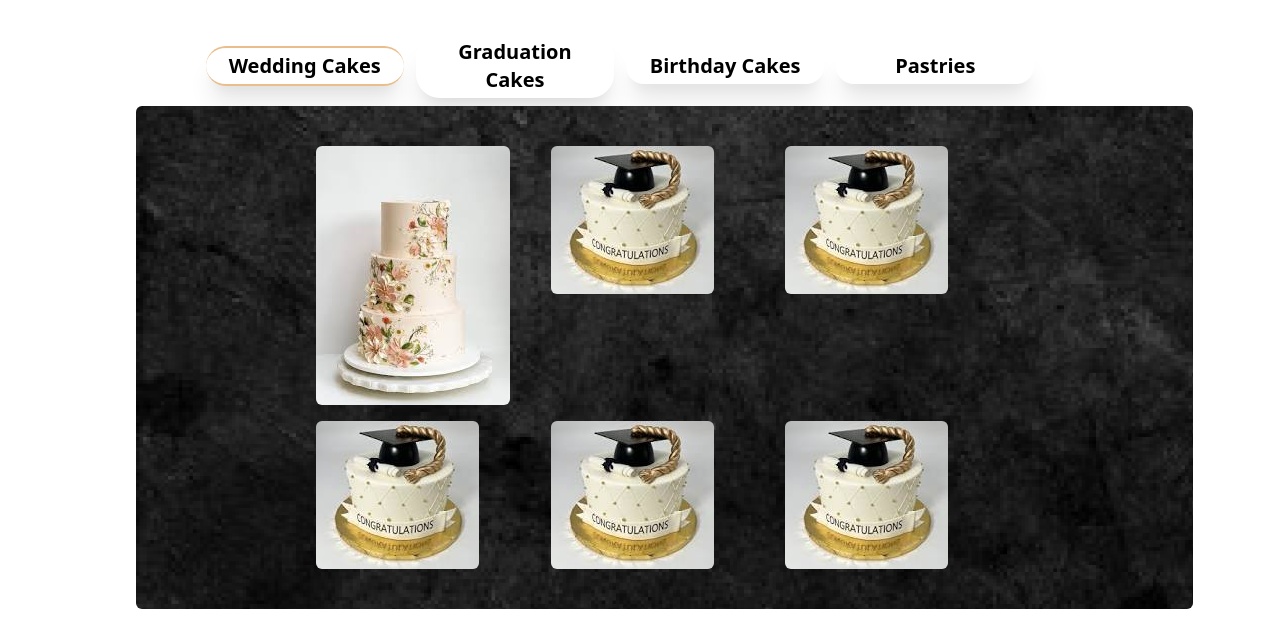
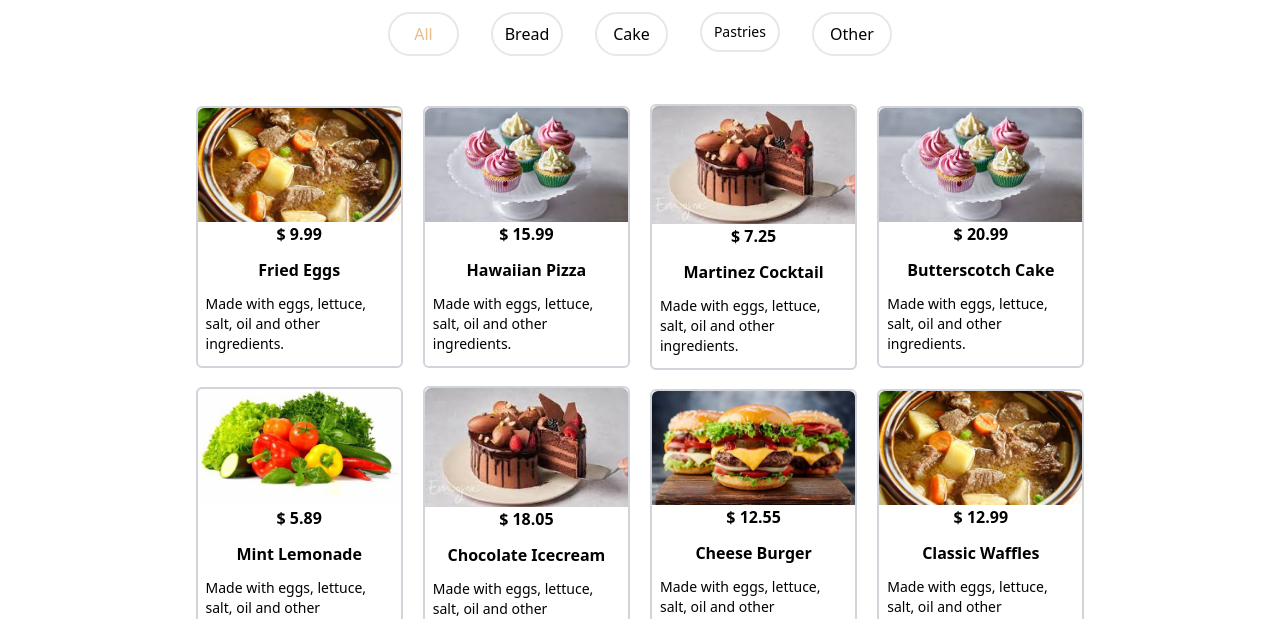
Before and after one commit to B-Jayree/Pro-LAMANE_BAKERY, a plain HTML site: page menu.html in a window 1280 px wide. Shown: the part 596-1215 px from the top of the page. Drawn offline with nearby package versions, Linux system fonts and the light colour scheme.

Commit message:
finalize menu

```diff
--- a/menu.html
+++ b/menu.html
@@ -77,54 +77,76 @@
 
    <main>
 <div class="w-full flex flex-col items-center">
-        <div class="lg:py-8 lg:ml-12  lg:text-lg text-md flex justify-center pt-2 tui">
-            <ul class="flex lg:justify-center lg:gap-7 gap-1  lg:flex-row flex-row ">
-                <li class="main-colo border-g">
-                    <a href="#" class="main-colo">
-                       Cakes
-                    </a>
-                </li>
-            </ul>
-        </div>
-        <div class="row-1 flex  flex-col justify-center items-center py-4 top">
-        <div class="flex lg:flex-row flex-col justify-center lg:w-9/12 w-full items-center gap-3 lg:mr-10 pb-2">
-        <a href="" class="rounded-3xl lg:shadow-xl font-semibold lg:text-xl text-center lg:px-3 lg:w-full w-6/12 border-g1 lg:py-1">Wedding Cakes</a>
-        <a href="" class="rounded-3xl lg:shadow-xl font-semibold lg:text-xl text-center lg:px-3 lg:w-full w-6/12 shadow-xl lg:py-1">Graduation Cakes</a>
-        <a href="" class="rounded-3xl lg:shadow-xl font-semibold lg:text-xl text-center lg:px-3 lg:w-full w-6/12 shadow-xl lg:py-1">Birthday Cakes</a>
-        <a href="" class="rounded-3xl lg:shadow-xl font-semibold lg:text-xl text-center lg:px-3 lg:w-full w-6/12 shadow-xl lg:py-1">Pastries</a>
-
-        </div>
-        <div class="bg-footer rounded-md flex flex-col lg:ml-12 lg:py-4 items-center">
-        <div class="flex flex-wrap py-4 lg:w-8/12 justify-center ">
-            <div class="blog-gallery lg:w-1/3 w-1/2 lg:py-2 p-1 rounded-md">
-                <a href="./img/gd-cake-3.png"><img class="rounded-md " src="./Img/cakes-3.png"></a>
+    <p class="text-4xl font-serif main-colo pt-4">MENU</p>
+    <div class="flex flex-col lg:flex-row gap-8 py-8">
+       <a href=""><button class="border-2 rounded-3xl py-2 px-6 main-colo">All</button></a>
+       <a href=""><button class="border-2 rounded-3xl py-2 px-3">Bread</button></a>
+       <a href=""><button class="border-2 rounded-3xl py-2 px-4">Cake</button></a>
+       <a href=""><button class="border-2 rounded-3xl py-2 px-3 text-sm">Pastries</button></a>
+       <a href=""><button class="border-2 rounded-3xl py-2 px-4">Other</button></a>
     </div>
 
-            <div class="blog-gallery lg:w-1/3 w-1/2 lg:py-2 p-1 rounded-md">
-                <a href="./img/cakes-3.png"><img class="rounded-md" src="./Img/gd-cake-3.png"></a>
+    <div class="flex flex-col  lg:w-10/12 w-11/12 py-4 gap-4 justify-center items-center">
+        <div class=" flex flex-col lg:flex-row w-10/12 justify-center items-center gap-5">
+            <div class="flex w-3/12 flex-col justify-center items-center border-2 border-gray-300 rounded-md">
+                <img class="w-full rounded-t-md" src="./img/menu-pic/boiled beef.jpeg" alt="">
+                <span class="red font-semibold pb-3">$ 9.99</span>
+                <p class="font-semibold mb-3">Fried Eggs</p>
+                <p class="text-sm items-center mb-3 justify-center px-2">Made with eggs, lettuce, salt, oil and other ingredients.</p>
             </div>
 
-            <div class="blog-gallery lg:w-1/3 w-1/2 lg:py-2 p-1 rounded-md">
-                <a href="./img/gd-cake-3.png"><img class="rounded-md" src="./Img/gd-cake-3.png"></a>
+            <div class="flex w-3/12 flex-col justify-center items-center border-2 border-gray-300 rounded-md">
+                <img class="w-full rounded-t-md" src="./img/menu-pic/c-cake.png" alt="">
+                <span class="red font-semibold pb-3">$ 15.99</span>
+                <p class="font-semibold mb-3">Hawaiian Pizza</p>
+                <p class="text-sm items-center mb-3 justify-center px-2">Made with eggs, lettuce, salt, oil and other ingredients.</p>
             </div>
 
-            <div class="blog-gallery lg:w-1/3 w-1/2 lg:py-2 p-1 rounded-md">
-                <a href="./img/gd-cake-3.png"><img class="rounded-md" src="./Img/gd-cake-3.png"></a>
+            <div class="flex w-3/12 flex-col justify-center items-center border-2 border-gray-300 rounded-md">
+                <img class="w-full rounded-t-md" src="./img/menu-pic/Cake-0.png" alt="">
+                <span class="red font-semibold pb-3">$ 7.25</span>
+                <p class="font-semibold mb-3">Martinez Cocktail</p>
+                <p class="text-sm items-center mb-3 justify-center px-2">Made with eggs, lettuce, salt, oil and other ingredients.</p>
             </div>
 
-            <div class="blog-gallery lg:w-1/3 w-1/2 lg:py-2 p-1 rounded-md">
-                <a href="./img/gd-cake-3.png"><img class="rounded-md" src="./Img/gd-cake-3.png"></a>
+            <div class="flex w-3/12 flex-col justify-center items-center border-2 border-gray-300 rounded-md">
+                <img class="w-full rounded-t-md" src="./img/menu-pic/c-cake.png" alt="">
+                <span class="red font-semibold pb-3">$ 20.99</span>
+                <p class="font-semibold mb-3">Butterscotch Cake</p>
+                <p class="text-sm items-center mb-3 justify-center px-2">Made with eggs, lettuce, salt, oil and other ingredients.</p>
+            </div>
         </div>
 
-            <div class="blog-gallery lg:w-1/3 w-1/2 lg:py-2 p-1 rounded-md">
-                <a href="./img/gd-cake-3.png"><img class="rounded-md" src="./Img/gd-cake-3.png"></a>
+        <div class=" flex flex-col lg:flex-row w-10/12 justify-center items-center gap-5">
+            <div class="flex w-3/12 flex-col justify-center items-center border-2 border-gray-300 rounded-md">
+                <img class="w-full rounded-t-md" src="./img/menu-pic/Veggies.jpeg" alt="">
+                <span class="red font-semibold pb-3">$ 5.89</span>
+                <p class="font-semibold mb-3">Mint Lemonade</p>
+                <p class="text-sm items-center mb-3 justify-center px-2">Made with eggs, lettuce, salt, oil and other ingredients.</p>
+            </div>
+
+            <div class="flex w-3/12 flex-col justify-center items-center border-2 border-gray-300 rounded-md">
+                <img class="w-full rounded-t-md" src="./img/menu-pic/Cake-0.png" alt="">
+                <span class="red font-semibold pb-3">$ 18.05</span>
+                <p class="font-semibold mb-3">Chocolate Icecream</p>
+                <p class="text-sm items-center mb-3 justify-center px-2">Made with eggs, lettuce, salt, oil and other ingredients.</p>
+            </div>
+
+            <div class="flex w-3/12 flex-col justify-center items-center border-2 border-gray-300 rounded-md">
+                <img class="w-full rounded-t-md" src="./img/menu-pic/Burgers.jpeg" alt="">
+                <span class="red font-semibold pb-3">$ 12.55</span>
+                <p class="font-semibold mb-3">Cheese Burger</p>
+                <p class="text-sm items-center mb-3 justify-center px-2">Made with eggs, lettuce, salt, oil and other ingredients.</p>
+            </div>
+
+            <div class="flex w-3/12 flex-col justify-center items-center border-2 border-gray-300 rounded-md">
+                <img class="w-full rounded-t-md" src="./img/menu-pic/boiled beef.jpeg" alt="">
+                <span class="red font-semibold pb-3">$ 12.99</span>
+                <p class="font-semibold mb-3">Classic Waffles</p>
+                <p class="text-sm items-center mb-3 justify-center px-2">Made with eggs, lettuce, salt, oil and other ingredients.</p>
             </div>
         </div>
     </div>
-        </div>
-
-</div>
-
 
    </main>
 
```
Also changed, not shown: img/menu-pic/Burgers.jpeg (added), img/menu-pic/Cake-0.png (added), img/menu-pic/Veggies.jpeg (added), img/menu-pic/boiled beef.jpeg (added), img/menu-pic/c-cake.png (added), 1 other file. Lines whose indentation alone changed are shown as unchanged.
